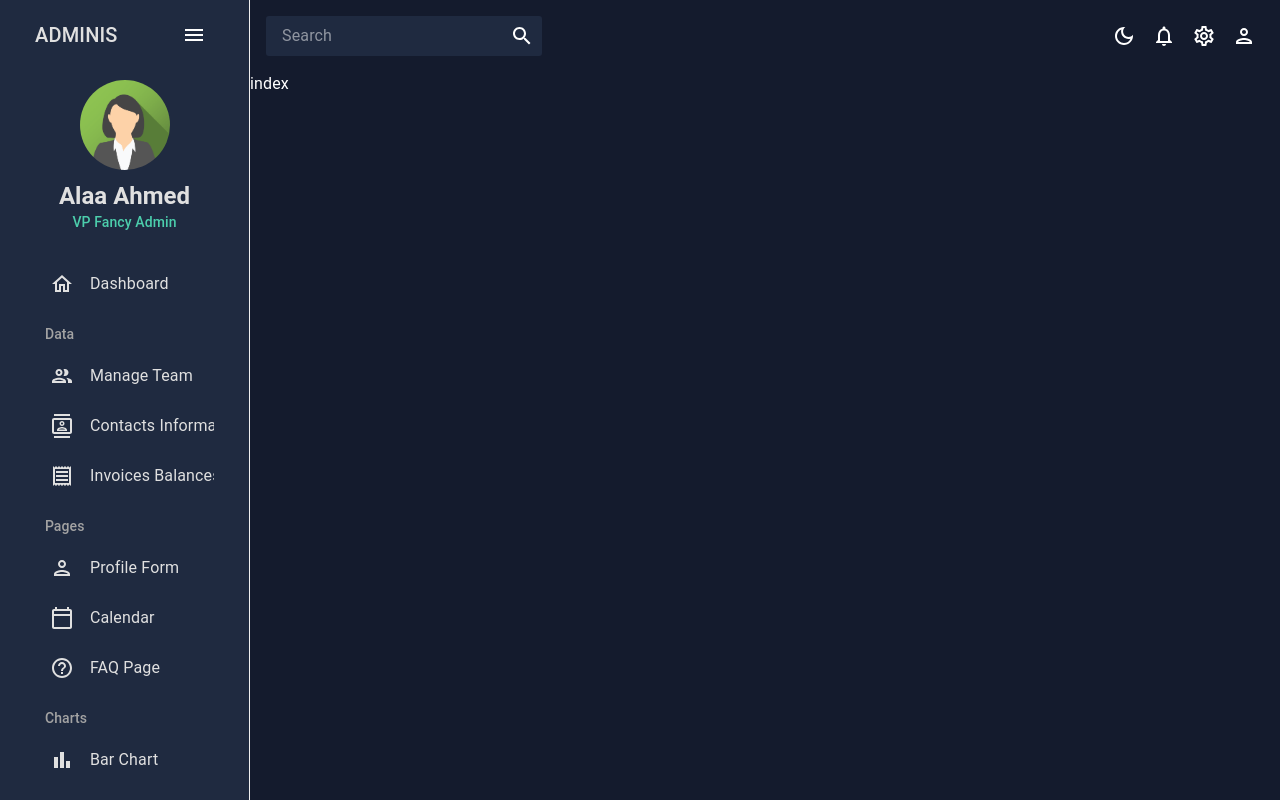
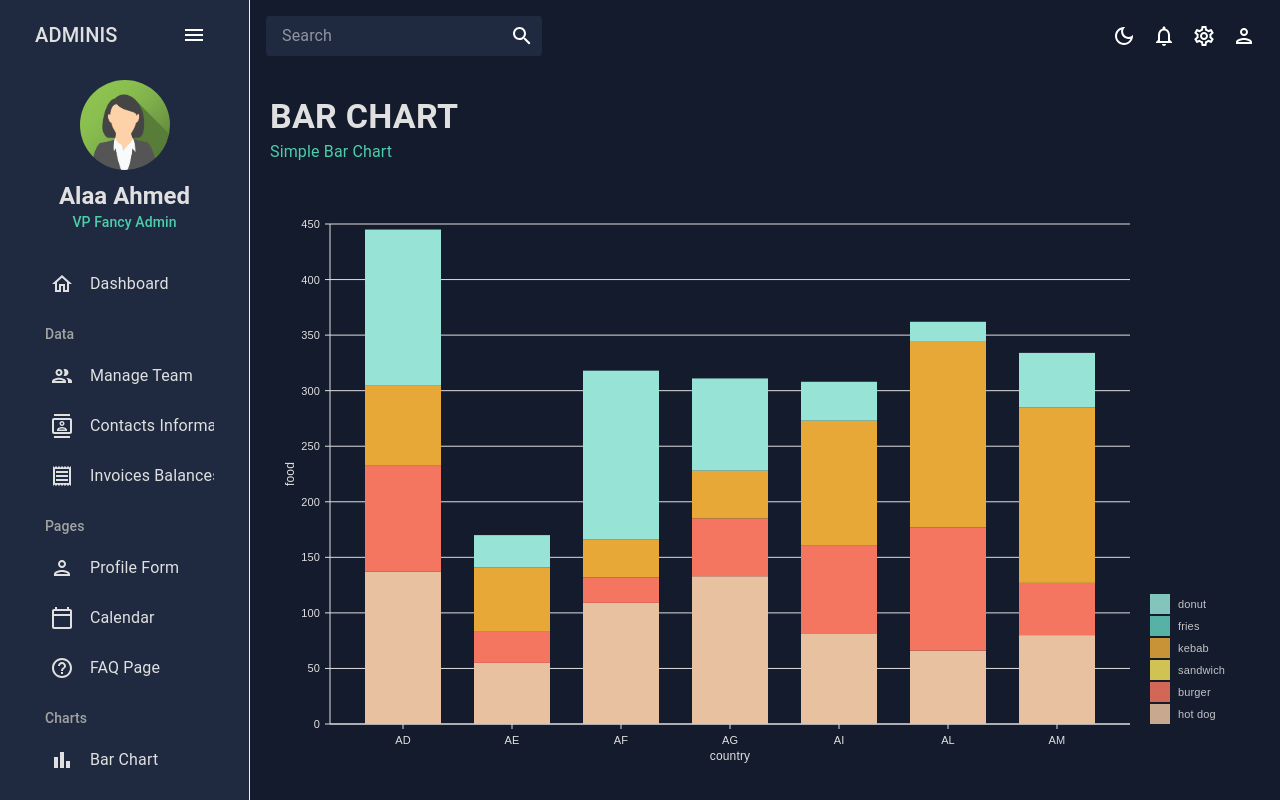
Before and after one commit to AlaaAhmeeddd/Admin-Dashboard, a React (Vite) app: page /bar in a window 1280 px wide. Built offline with nearby package versions, Linux system fonts and the light colour scheme.

Commit message:
feat: add bar chart

```diff
--- /dev/null
+++ b/src/components/BarChart.tsx
@@ -0,0 +1,163 @@
+import { useTheme } from "@mui/material";
+import { ResponsiveBar } from '@nivo/bar'
+import  { tokens } from "../theme"
+import { mockBarData as data } from "../data/mockData";
+
+export default function BarChart({ isDashboard = false}) {
+    const theme = useTheme()
+    const colors = tokens(theme.palette.mode)
+    return (
+        <ResponsiveBar
+            data={data}
+            theme={{
+            axis: {
+                domain: {
+                line: {
+                    stroke: colors.grey[100]
+                }
+                },
+                legend: {
+                text: {
+                    fill: colors.grey[100]
+                }
+                },
+                ticks: {
+                line: {
+                    stroke: colors.grey[100],
+                    strokeWidth: 1
+                },
+                text: {
+                    fill: colors.grey[100]
+                }
+                }
+            },
+            legends: {
+                text: {
+                fill: colors.grey[100]
+                }
+            },
+            tooltip: {
+                container: {
+                color: colors.grey[500],
+                },
+            }
+            }}
+            keys={[
+                'hot dog',
+                'burger',
+                'sandwich',
+                'kebab',
+                'fries',
+                'donut'
+            ]}
+            indexBy="country"
+            margin={{ top: 50, right: 130, bottom: 50, left: 60 }}
+            padding={0.3}
+            valueScale={{ type: 'linear' }}
+            indexScale={{ type: 'band', round: true }}
+            colors={{ scheme: 'nivo' }}
+            defs={[
+                {
+                    id: 'dots',
+                    type: 'patternDots',
+                    background: 'inherit',
+                    color: '#38bcb2',
+                    size: 4,
+                    padding: 1,
+                    stagger: true
+                },
+                {
+                    id: 'lines',
+                    type: 'patternLines',
+                    background: 'inherit',
+                    color: '#eed312',
+                    rotation: -45,
+                    lineWidth: 6,
+                    spacing: 10
+                }
+            ]}
+            fill={[
+                {
+                    match: {
+                        id: 'fries'
+                    },
+                    id: 'dots'
+                },
+                {
+                    match: {
+                        id: 'sandwich'
+                    },
+                    id: 'lines'
+                }
+            ]}
+            borderColor={{
+                from: 'color',
+                modifiers: [
+                    [
+                        'darker',
+                        1.6
+                    ]
+                ]
+            }}
+            axisTop={null}
+            axisRight={null}
+            axisBottom={{
+                tickSize: 5,
+                tickPadding: 5,
+                tickRotation: 0,
+                legend: isDashboard ? undefined : 'country',
+                legendPosition: 'middle',
+                legendOffset: 32,
+                truncateTickAt: 0
+            }}
+            axisLeft={{
+                tickSize: 5,
+                tickPadding: 5,
+                tickRotation: 0,
+                legend: isDashboard ? undefined : 'food',
+                legendPosition: 'middle',
+                legendOffset: -40,
+                truncateTickAt: 0
+            }}
+            enableLabel={false}
+            labelSkipWidth={5}
+            labelSkipHeight={12}
+            labelTextColor={{
+                from: 'color',
+                modifiers: [
+                    [
+                        'darker',
+                        1.6
+                    ]
+                ]
+            }}
+            legends={[
+                {
+                    dataFrom: 'keys',
+                    anchor: 'bottom-right',
+                    direction: 'column',
+                    justify: false,
+                    translateX: 120,
+                    translateY: 0,
+                    itemsSpacing: 2,
+                    itemWidth: 100,
+                    itemHeight: 20,
+                    itemDirection: 'left-to-right',
+                    itemOpacity: 0.85,
+                    symbolSize: 20,
+                    effects: [
+                        {
+                            on: 'hover',
+                            style: {
+                                itemOpacity: 1
+                            }
+                        }
+                    ]
+                }
+            ]}
+            role="application"
+            ariaLabel="Nivo bar chart demo"
+            barAriaLabel={e=>e.id+": "+e.formattedValue+" in country: "+e.indexValue}
+        />
+    )
+}
--- a/src/scenes/bar/index.tsx
+++ b/src/scenes/bar/index.tsx
@@ -1,6 +1,21 @@
+import { Box } from "@mui/material"
+import BarChart from "../../components/BarChart"
+import Container from "../../components/Container"
+import Header from "../../components/Header"
 
-export default function Bar() {
+function index() {
   return (
-    <div>index</div>
+    <Container>
+      <Box className="overflow-x-hidden">
+        <Header title="Bar Chart" subTitle="Simple Bar Chart" />
+        <Box className="overflow-x-scroll">
+          <Box className="min-w-[500px]" height="75vh" >
+            <BarChart />
+          </Box>
+        </Box>
+      </Box>
+    </Container>
   )
 }
+
+export default index
```
